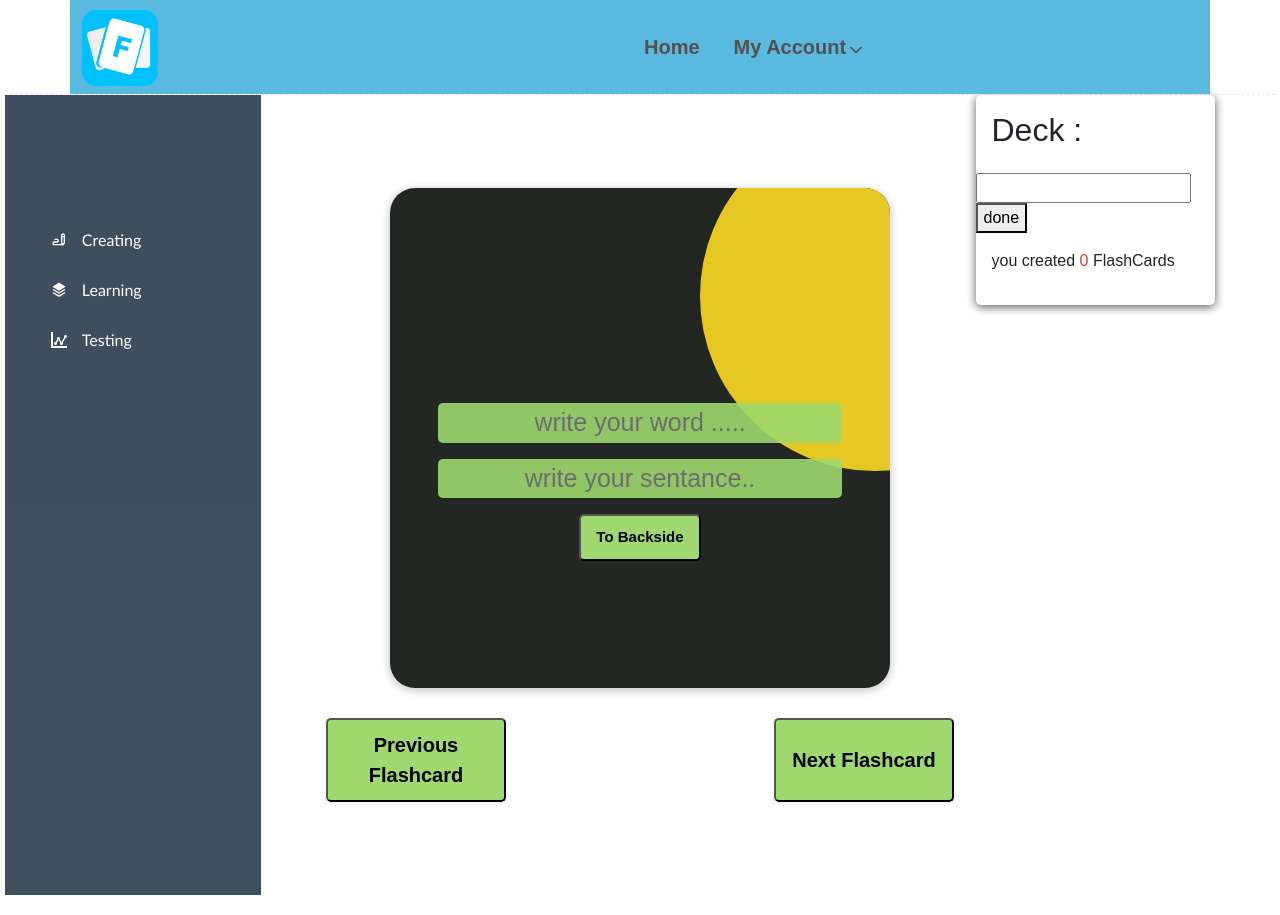
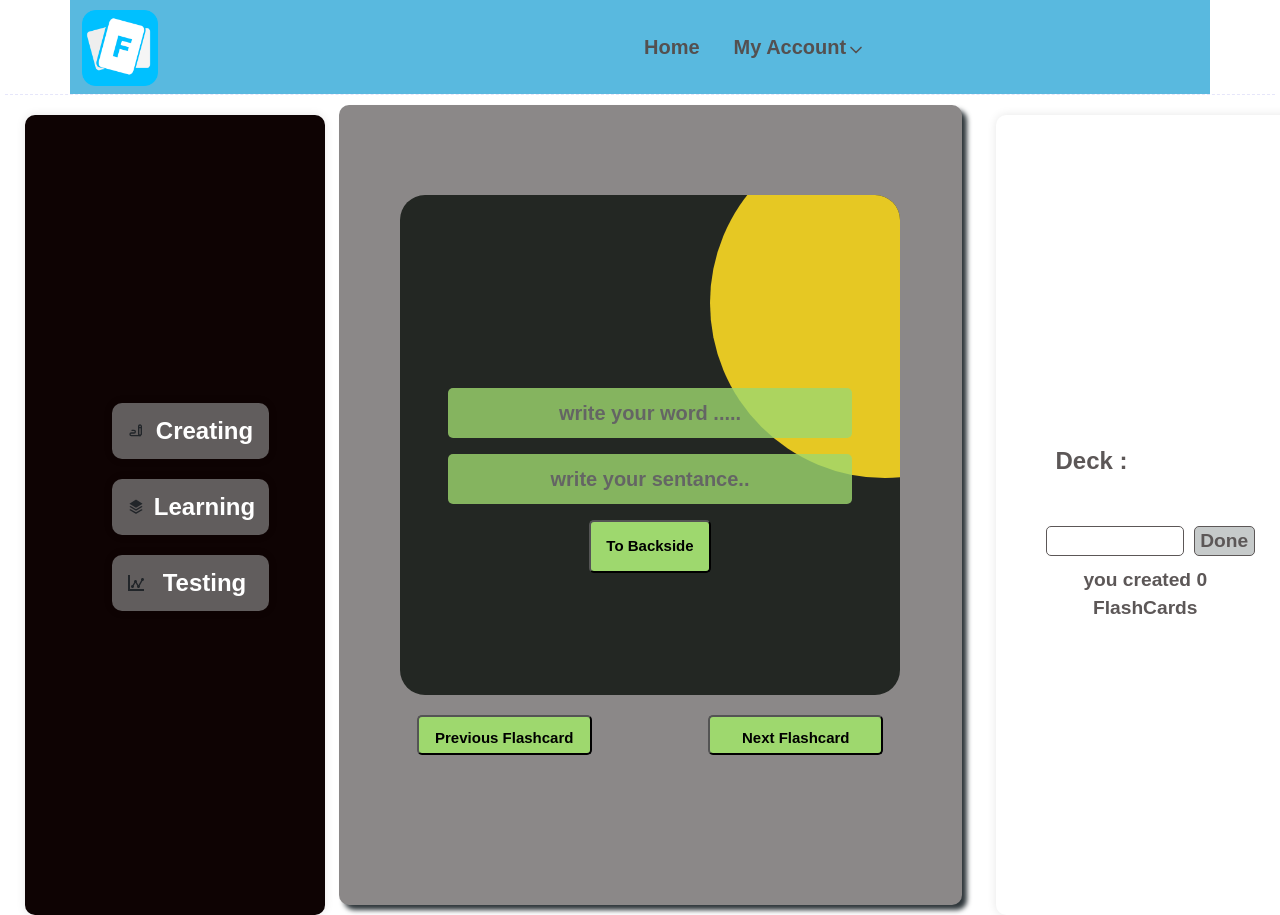
Before and after one commit to JoBeck1/Final-Project-JAM, a React (Create React App) app in the folder frontend/: page /flashcardcreateNL in a window 1280 px wide. Built offline with nearby package versions, Linux system fonts and the light colour scheme.

Commit message:
some styling

```diff
--- a/frontend/src/components/CountFlashCard.jsx
+++ b/frontend/src/components/CountFlashCard.jsx
@@ -15,7 +15,7 @@ function CountFlashCard() {
 <form onSubmit={handelDeckNameSubmit}>
 
     <input name="deckname" type="text"  onChange={handelNameOnDickCard}/>
-    <button type="submit" >done</button>
+    <button type="submit" >Done</button>
 </form>
 }
 
@@ -26,33 +26,100 @@ function CountFlashCard() {
 }
  const CardContainer= styled.div`
  display:flex;
+justify-content: flex-start;
+align-items: center;
+width: 100%;
+height: 100%;
+background-color: #fff;
+border-radius: 10px;
+box-shadow: 0 0 10px rgba(0, 0, 0, 0.1);
+padding: 20px;
+margin: 20px;
 
+@media (max-width: 768px) {
+  width: 100%;
+  background-color: aqua;
+  display:flex;
 justify-content: flex-start;
+align-items: center;
+}
 `
+
+
 
  const CardBody = styled.div`
  overflow: hidden;
- width: 80%;
- height: 80%;
- box-shadow: 0 2px 10px #5c5757;
- border-radius: 5px;
+width: 100%;
+height: 100%;
 display: flex;
 flex-direction: column;
- justify-content:space-around;
+justify-content: center;
+padding: 20px;
  transition: 1s ease-in-out;
- > h2 {
-    padding: 1rem;
+  &:hover {
+    transform: scale(1.1);
+  }
+  h2{
+
+    font-size: 1.5rem;
+    font-weight: 600;
+    color: #5c5757;
+    text-align: left;
+    margin: 20px 0;
+    padding: 20px;
 
   }
- > p {
-    padding: 1rem;
-    >span {
-        color: #d63e30;
+  p{
+    font-size: 1.2rem;
+    font-weight: 600;
+    color: #5c5757;
+    text-align: center;
+    margin: 0;
+    padding: 0;
   }
+  span{
+    color: #5c5757;
+    font-weight: 700;
   }
- :hover {
-    transform: scale(1.08);
+  form{
+    display: flex;
+    justify-content: center;
+    align-items: center;
+    input{
+      width: 100%;
+      height: 30px;
+      border: none;
+      border: 1px solid #5c5757;
+      border-radius: 5px;
+      padding: 5px;
+      margin: 10px;
+      outline: none;
+      font-size: 1.2rem;
+      font-weight: 600;
+      color: #5c5757;
+      text-align: center;
+
+    }
+    button{
+      width: 100px;
+      height: 30px;
+      border:   1px solid #5c5757;
+      border-radius: 5px;
+      padding: 5px;
+      margin: 10px;
+      outline: none;
+      font-size: 1.2rem;
+      font-weight: 600;
+      color: #5c5757;
+      text-align: center;
+      margin: 0;
+      padding: 0;
+      background-color: #adb2b3b0;
+      cursor: pointer;
+    }
   }
   `
 
+
+
 export default CountFlashCard
--- a/frontend/src/components/Flashcard.jsx
+++ b/frontend/src/components/Flashcard.jsx
@@ -131,8 +131,23 @@ const FlashcardContainer = styled.form`
   height: 100vh;
   justify-content: center;
   align-items: center;
+  background-color: #8b8888;
+  border-radius: 10px;
+  box-shadow: 5px 5px 5px #2f373b;
+  padding: 10px;
+  margin: 10px;
+  width: 100%;
+  text-decoration: none;
+  color: #473e41;
 
-`
+
+  @media (max-width: 768px) {
+    width: 100%;
+    height: 100%;
+  }
+`;
+
+
 const Flashcard = styled.div`
   width: 500px;
   height: 500px;
@@ -148,7 +163,6 @@ const Flashcard = styled.div`
 
   text-align: center;
   padding: 2rem 3rem;
-  box-shadow: 0 2px 7px 2px rgba(31,31,31,0.2);
 
 `
 const FlashcardInput1 = styled.p`
@@ -186,20 +200,39 @@ const FlashcardButton = styled.button`
 `
 const ButtonContainer = styled.div`
   display: flex;
-  margin-top: 30px;
-  width: 70vw;
-`
+  justify-content: space-between;
+  width: 100%;
+  height: 100px;
+  margin: 10px;
+  padding: 10px;
+  @media (max-width: 768px) {
+    width: 100%;
+    height: 100%;
+  }
+`;
 const ContainerButton = styled.button`
+
   display: block;
-  width: 20%;
+  width: 30%;
+  height: 50%;
   margin: 0 auto;
   text-align: center;
-  padding: 10px;
-  font-size: 20px;
-  background-color: #9ed86e;
+  padding:10px ;
+
+  font-Size: 15px;
+  background-color:#9ed86e;
   font-weight: bold;
   border-Radius: 5px;
-`
+  transition: 1s ease-in-out;
+  :hover {
+    transform:translateY(-3px) ;
+    background-color: #78ca34;
+  }
+`;
+
+
+
+
 const CircleWrapper= styled.div`
 position: absolute;
 top: 0;
@@ -225,7 +258,9 @@ background-color: #e6c823;
 const TopContainer= styled.div`
 width: 100%;
 display:flex;
-flex:1.2;
+flex: 1;
+justify-content: center;
+align-items: center;
 position: relative;
 align-items: center;
 justify-content:flex-end;
@@ -252,9 +287,20 @@ const InputField= styled.input`
   border: none;
   border-radius: 5px;
   background-color: #9ed86e;
-  opacity: 0.9;
-  color: #fff;
+  opacity: 0.8;
+  color: #473e41;
+  font-size: 20px;
+  font-weight: 800;
+  padding: 10px;
+  width: 100%;
+  margin: 0 auto;
+  text-align: center;
+  :focus {
+    outline: none;
+  }
 `
 
 
+
+
 export default ReactCard;
--- a/frontend/src/components/Main.jsx
+++ b/frontend/src/components/Main.jsx
@@ -155,11 +155,7 @@ const MainDiv = styled.div`
     margin-bottom: 10px;
     margin-left: 5px;
     margin-right: 5px;
-    padding: 10px;
-    background-color: #128ecc;
-    border-radius: 10px;
-    border: 2px solid #c7e1ec;
-    box-shadow: 5px 5px 5px #2f373b;
+
     .overlay {
         position: absolute;
         top: 0;
--- a/frontend/src/components/Sidebar.jsx
+++ b/frontend/src/components/Sidebar.jsx
@@ -35,46 +35,83 @@ return (
 }
 
 const SidebarContainer= styled.div`
-height:100vh;
-width:20vw;
-background-color:#2f4050;
-opacity: .92;
-position: absolute;
+width: 100%;
+height: 100%;
+background-color: #0e0303;
+border-radius: 10px;
+box-shadow: 0 0 10px rgba(0, 0, 0, 0.1);
+padding: 20px;
+margin: 20px;
+display: flex;
+flex-direction: column;
+justify-content: center;
+align-items: center;
+@media (max-width: 768px) {
+    width: 100%;
+    height: 100%;
+    background-color: aqua;
+    display: flex;
+    flex-direction: column;
+    justify-content: center;
+    align-items: center;
+    margin: 0;
+    }
 
 `
 const ListStyling= styled.ul`
-    height: auto;
-    width: 100%;
-    position:absolute;
-    top: 15%;
+list-style: none;
+display: flex;
+flex-direction: column;
+justify-content: center;
+align-items: center;
+
 
 `
 const ListItems = styled.li`
+display: flex;
+flex-direction: row;
+justify-content: center;
+align-items: center;
+margin: 10px;
+padding: 10px;
+width: 100%;
+height: 100%;
+background-color: #615d5d;
+border-radius: 10px;
+box-shadow: 0 0 10px rgba(0, 0, 0, 0.1);
+
+@media (max-width: 768px) {
     width: 100%;
-    height:50px;
-    list-style-type: none;
-    margin: 0;
-    display:flex;
-    align-items:center;
+    height: 100%;
+    background-color: aqua;
+    display: flex;
+    flex-direction: column;
     justify-content: center;
-    font-family: 'Trebuchet MS', 'Lucida Sans Unicode', 'Lucida Grande', 'Lucida Sans', Arial, sans-serif;
-    color : #fff;
-    :hover {
-     cursor: pointer;
-     background-color : #293846;
-     width: 100%;
+    align-items: center;
     }
+
 
 
 
     `
 const LinkStyling= styled(Link)`
 
-    text-decoration: none;
-    color : #fff;
-    :hover{
-        color : #fff;
+text-decoration: none;
+color: #fff;
+font-size: 1.5rem;
+font-weight: 600;
+text-align: center;
+@media (max-width: 768px) {
+    width: 100%;
+    height: 100%;
+    background-color: aqua;
+    display: flex;
+    flex-direction: column;
+    justify-content: center;
+    align-items: center;
+
     }
+
 
 `
 
```
Lines whose indentation alone changed are shown as unchanged.
